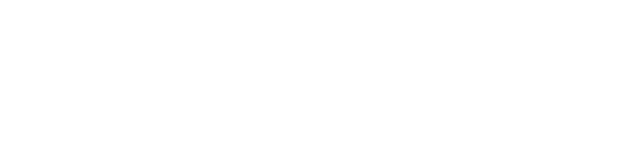
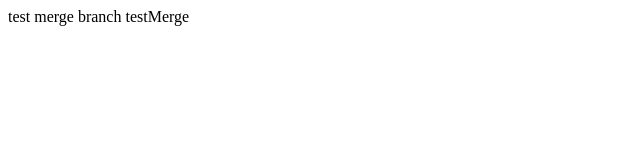
Before and after one commit to nhnkg123/TestPracticeGit, a plain HTML site: page test.html in a window 1280 px wide. Shown: the whole page, without its empty margins (0-640 px from the left). Drawn offline with Linux system fonts and the light colour scheme.

Commit message:
new merge test branch

```diff
--- a/test.html
+++ b/test.html
@@ -6,6 +6,6 @@
     <title>First test</title>
 </head>
 <body>
-
+    <div>test merge branch testMerge</div>
 </body>
 </html>
```
